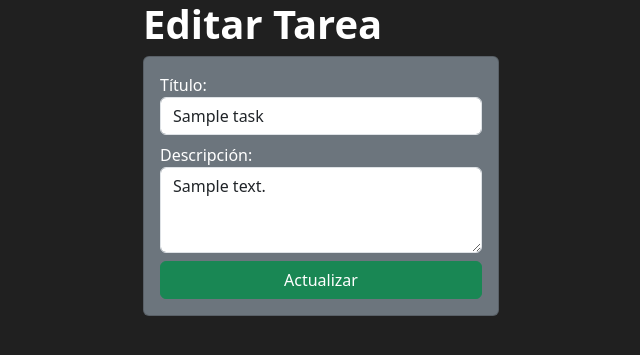
After one commit to santiagoSoft-Dev/taskmanager, a Django app: page /tasks/update_task/1/ in a window 1280 px wide. The commit adds this page. Shown: the top 355 px of the page, without its empty margins (319-959 px from the left). Run offline with Django 5.2, Linux system fonts and the light colour scheme; tables that the repository leaves empty hold one stand-in row (values such as "Sample post").

Commit message:
Update tasks manager

```diff
--- /dev/null
+++ b/tasks/templates/edit_task.html
@@ -0,0 +1,33 @@
+{% load static %}
+
+<!DOCTYPE html>
+<html lang="en">
+<head>
+    <meta charset="UTF-8">
+    <meta name="viewport" content="width=device-width, initial-scale=1.0">
+    <title>Editar Tarea</title>
+    <link rel="stylesheet" href="https://cdn.jsdelivr.net/npm/bootstrap@5.3.3/dist/css/bootstrap.min.css">
+    <link rel="stylesheet" href="{% static 'main.css' %}">
+</head>
+<body>
+    <div class="container">
+        <div class="row">
+            <div class="col-md-4 offset-md-4">
+                <h1 class="display-6 fw-bold">Editar Tarea</h1>
+
+                <form action="{% url 'update_task' task.id %}" method="POST" class="card card-body bg-secondary">
+                    {% csrf_token %}
+
+                    <label for="title">Título:</label>
+                    <input type="text" name="title" value="{{ task.title }}" placeholder="Escribe un título" class="form-control mb-2">
+
+                    <label for="description">Descripción:</label>
+                    <textarea name="description" rows="3" placeholder="Escribe una descripción" class="form-control mb-2">{{ task.description }}</textarea>
+
+                    <button class="btn btn-success">Actualizar</button>
+                </form>
+            </div>
+        </div>
+    </div>
+</body>
+</html>
--- a/tasks/templates/list_tasks.html
+++ b/tasks/templates/list_tasks.html
@@ -36,6 +36,10 @@
                         <h4>{{task.title}}</h4>
                         <p>{{task.description}}</p>
                     </div>
+                    <form action="{% url 'update_task' task.id %}" method="GET">
+                        {% csrf_token %}
+                        <button class="btn btn-warning btn-sm">Editar</button>
+                    </form>
                     <form action="{% url 'delete_task' task.id %}" method="POST">
                         {% csrf_token %}
                         <button class="btn btn-danger btn-sm">Eliminar</button>
--- a/tasks/urls.py
+++ b/tasks/urls.py
@@ -1,8 +1,9 @@
 from django.urls import path
-from .views import list_tasks, create_task, delete_task
+from .views import list_tasks, create_task, update_task, delete_task
 
 urlpatterns = [
     path('', list_tasks),
     path('new_task/', create_task, name='create_task'),
-    path('delete_task/<int:task_id>/', delete_task, name='delete_task'),
+    path('update_task/<int:task_id>/', update_task, name='update_task'),
+    path('delete_task/<int:task_id>/', delete_task, name='delete_task')
 ]
--- a/tasks/views.py
+++ b/tasks/views.py
@@ -1,7 +1,6 @@
 from django.shortcuts import render, redirect
 from .models import Task
 
-# Create your views here.
 def list_tasks(request):
     tasks = Task.objects.all()
     return render(request, 'list_tasks.html', {"tasks": tasks})
@@ -11,6 +10,17 @@ def create_task(request):
     task.save()
     return redirect('/tasks/')
 
+def update_task(request, task_id):
+    task = Task.objects.get(id=task_id)
+
+    if request.method == "POST":
+        task.title = request.POST['title']
+        task.description = request.POST['description']
+        task.save()
+        return redirect('/tasks/')
+
+    return render(request, 'edit_task.html', {'task': task})
+
 def delete_task(request, task_id):
     task = Task.objects.get(id=task_id)
     task.delete()
```
